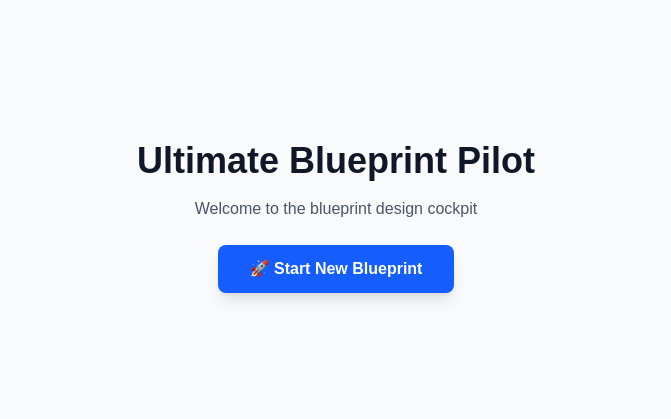
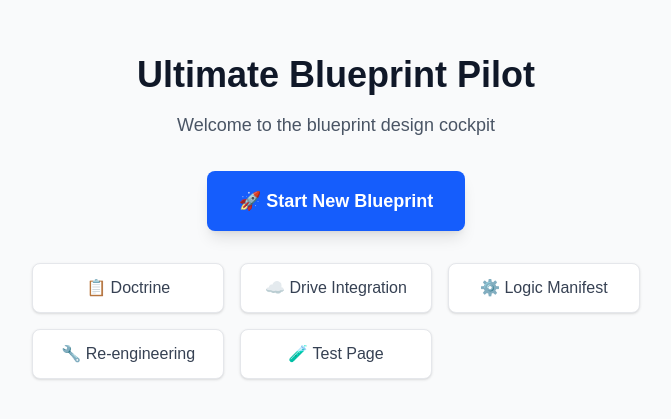
Before and after one commit to djb258/ulimate-blueprint-pilot, a Next.js app: page / in a window 1280 px wide. Shown: the part 183-602 px from the top of the page, without its empty margins (304-975 px from the left). Built offline with nearby package versions, Linux system fonts and the light colour scheme.

Commit message:
Enhance homepage with functional navigation and improved UI

```diff
--- a/src/app/page.tsx
+++ b/src/app/page.tsx
@@ -1,21 +1,65 @@
 'use client';
+
+import Link from 'next/link';
 
 export default function Home() {
   return (
     <div className="min-h-screen bg-gray-50 flex items-center justify-center">
-      <div className="text-center">
+      <div className="text-center max-w-4xl mx-auto px-4">
         <h1 className="text-4xl font-bold text-gray-900 mb-4">
           Ultimate Blueprint Pilot
         </h1>
-        <p className="text-gray-600 mb-6">
+        <p className="text-gray-600 mb-8 text-lg">
           Welcome to the blueprint design cockpit
         </p>
-        <button
-          onClick={() => alert('Start New Blueprint clicked!')}
-          className="bg-blue-600 hover:bg-blue-700 text-white font-semibold py-3 px-8 rounded-lg shadow-lg transition-colors duration-200"
-        >
-          🚀 Start New Blueprint
-        </button>
+
+        {/* Primary Action */}
+        <div className="mb-8">
+          <Link
+            href="/prompts"
+            className="bg-blue-600 hover:bg-blue-700 text-white font-semibold py-4 px-8 rounded-lg shadow-lg transition-colors duration-200 inline-block text-lg"
+          >
+            🚀 Start New Blueprint
+          </Link>
+        </div>
+
+        {/* Secondary Navigation */}
+        <div className="grid grid-cols-1 md:grid-cols-2 lg:grid-cols-3 gap-4">
+          <Link
+            href="/doctrine"
+            className="bg-white hover:bg-gray-50 border border-gray-200 text-gray-700 font-medium py-3 px-6 rounded-lg shadow-sm transition-colors duration-200 inline-block"
+          >
+            📋 Doctrine
+          </Link>
+
+          <Link
+            href="/drive"
+            className="bg-white hover:bg-gray-50 border border-gray-200 text-gray-700 font-medium py-3 px-6 rounded-lg shadow-sm transition-colors duration-200 inline-block"
+          >
+            ☁️ Drive Integration
+          </Link>
+
+          <Link
+            href="/logic-manifest"
+            className="bg-white hover:bg-gray-50 border border-gray-200 text-gray-700 font-medium py-3 px-6 rounded-lg shadow-sm transition-colors duration-200 inline-block"
+          >
+            ⚙️ Logic Manifest
+          </Link>
+
+          <Link
+            href="/reengineer"
+            className="bg-white hover:bg-gray-50 border border-gray-200 text-gray-700 font-medium py-3 px-6 rounded-lg shadow-sm transition-colors duration-200 inline-block"
+          >
+            🔧 Re-engineering
+          </Link>
+
+          <Link
+            href="/test"
+            className="bg-white hover:bg-gray-50 border border-gray-200 text-gray-700 font-medium py-3 px-6 rounded-lg shadow-sm transition-colors duration-200 inline-block"
+          >
+            🧪 Test Page
+          </Link>
+        </div>
       </div>
     </div>
   );
```
